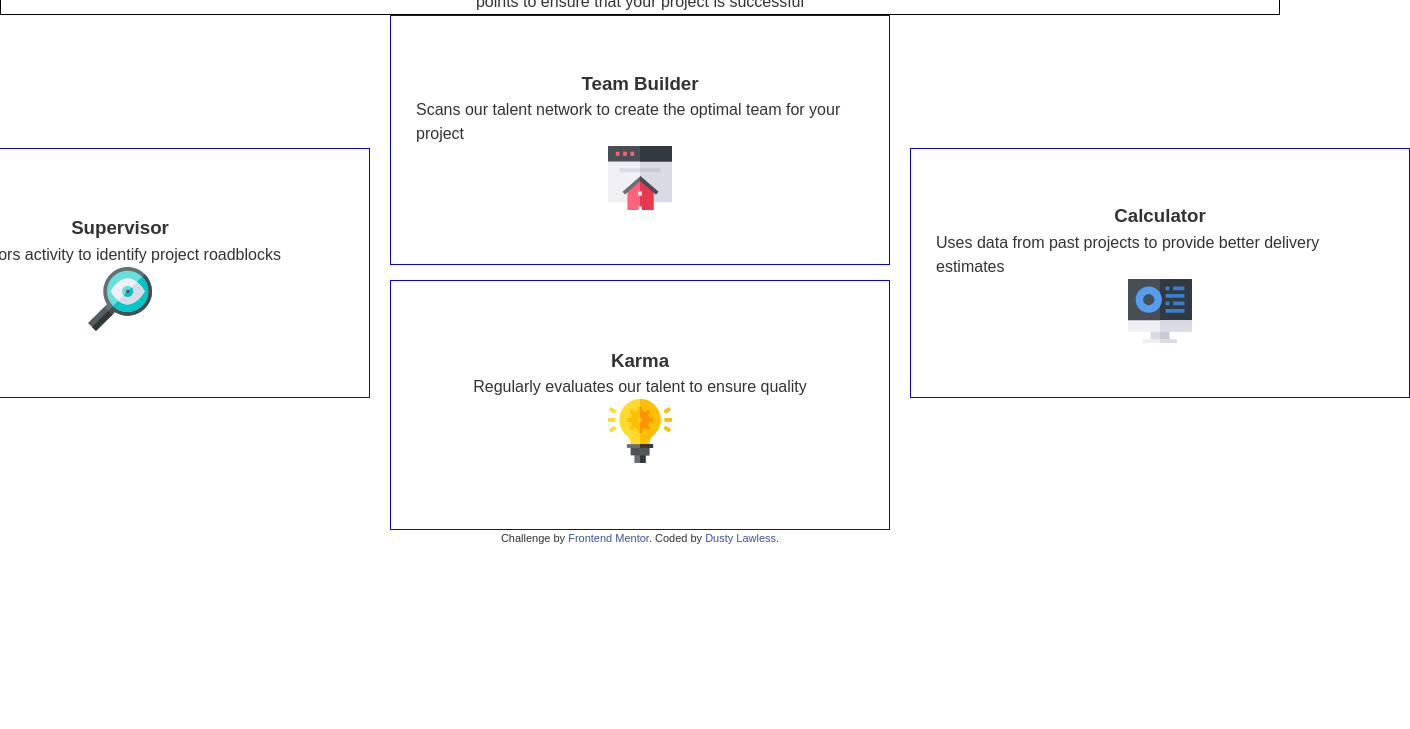
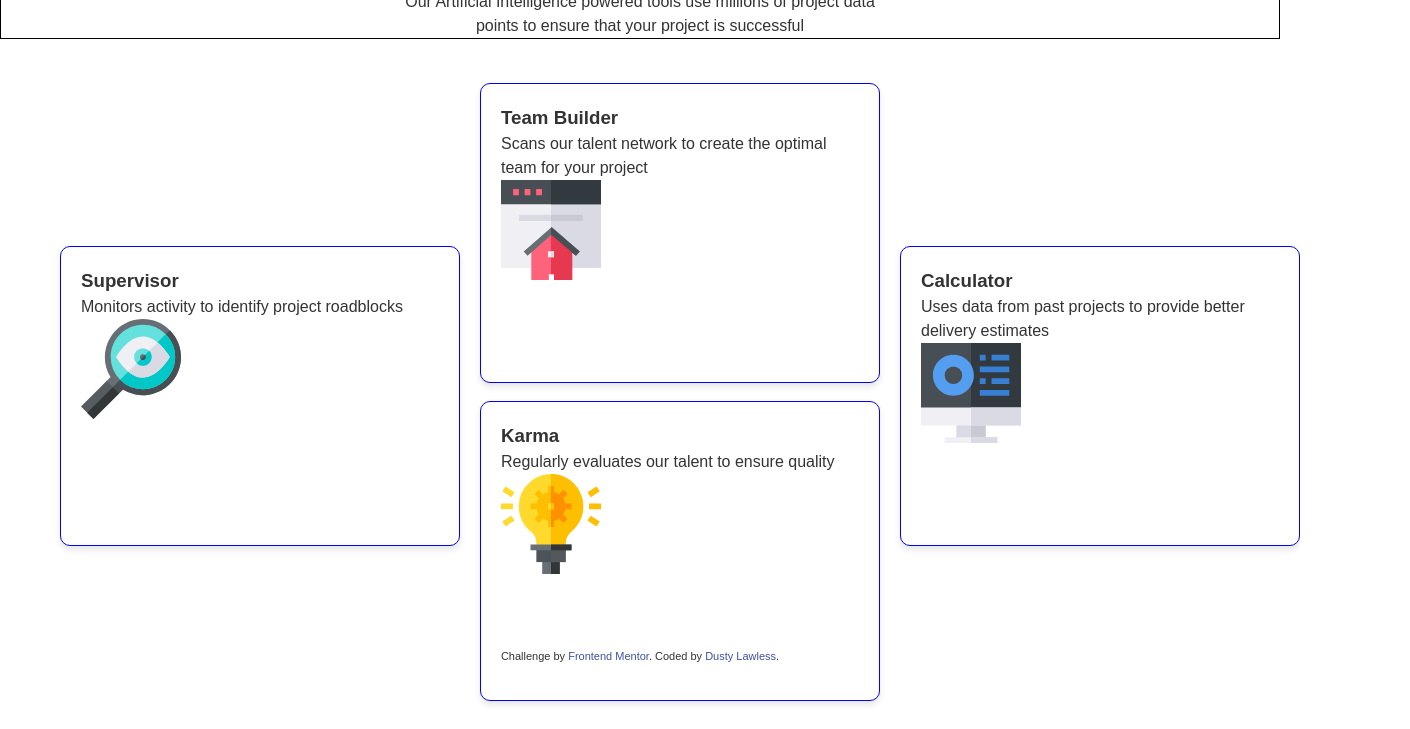
Before and after one commit to djlaw90/four-card-feature-section, a plain HTML site: page index.html in a window 1280 px wide. Shown: the part 119-848 px from the top of the page, 1410 px wide, since content can reach past the window. Before the commit the page ends 800 px from the top, so only its background shows below. Drawn offline with Linux system fonts and the light colour scheme.

Commit message:
switched to grid solution

```diff
--- a/index.html
+++ b/index.html
@@ -26,42 +26,38 @@
       </header>
 
       <div class="card-container">
-
         <div class="column">
-        <section class="card" id="supervisor">
+          <article class="card center" id="supervisor">
             <h3>Supervisor</h3>
             <p>Monitors activity to identify project roadblocks</p>
             <img src="./images/icon-supervisor.svg" alt="Supervisor icon">
-        </section>
+          </article>
+        </div>
+        <div class="column">
+          <article class="card" id="team-builder">
+            <h3>Team Builder</h3>
+            <p>Scans our talent network to create the optimal team for your project</p>
+            <img src="./images/icon-team-builder.svg" alt="Team Builder icon">
+          </article>
+
+          <article class="card" id="karma">
+            <h3>Karma</h3>
+            <p>Regularly evaluates our talent to ensure quality</p>
+            <img src="./images/icon-karma.svg" alt="Karma icon">
+          </article>
         </div>
 
         <div class="column">
-        <section class="card" id="team-builder">
-          <h3>Team Builder</h3>
-          <p>Scans our talent network to create the optimal team for your project</p>
-          <img src="./images/icon-team-builder.svg" alt="Team Builder icon">
-        </section>
-
-        <section class="card" id="karma">
-          <h3>Karma</h3>
-          <p>Regularly evaluates our talent to ensure quality</p>
-          <img src="./images/icon-karma.svg" alt="Karma icon">
-        </section>
-      </div>
-
-      <div class="column">
-        <section class="card" id="calculator">
+          <article class="card center" id="calculator">
             <h3>Calculator</h3>
             <p>Uses data from past projects to provide better delivery estimates</p>
             <img src="./images/icon-calculator.svg" alt="Calculator">
-        </section>
+          </article>
         </div>
+
 
       </div>
     </main>
-
-
-
     <footer>
       <p class="attribution">
         Challenge by <a href="https://www.frontendmentor.io?ref=challenge" target="_blank">Frontend Mentor</a>.
--- a/styles.css
+++ b/styles.css
@@ -1,14 +1,14 @@
 html, body {
-    height: 100vh;
+    height: 100%;
     display: flex;
     flex-direction: column;
 }
-
 header {
     display: flex;
     flex-direction: column;
     border: 1px solid black;
     align-items: center;
+    margin: 3vh 0 3vh 0;
 }
 
 header p {
@@ -16,34 +16,53 @@ header p {
     text-align: center;
 }
 
-section {
+article {
     border: 1px solid blue;
 }
 
 .card {
-    display: flex;
-    align-items: center;
-    flex-direction: column;
-    justify-content: center;
-    width: 500px;
-    height: 250px;
-    padding: 25px;
+    background: white;
+    padding: 20px;
+    border-radius: 10px;
+    box-shadow: 0 4px 6px rgba(0, 0, 0, 0.1);
+    min-width: 400px;
+    min-height: 300px;
+    max-height: 300px;
+}
+
+.card img {
+    width: 100px;
 }
 
 .card-container {
-    display: flex;
-    justify-content: center;
+    display: grid;
+    grid-template-columns: repeat(3, 1fr);
     gap: 20px;
+    max-width: 1200px;
+    margin: auto;
+    padding: 20px;
+    height: 80%;
 }
 
+.card.center {
+    align-self: center;
+  }
+
+
 .column {
-    display: flex;
-    flex-direction: column;
-    gap: 15px;
-    justify-content: space-around;
+    display: grid;
+    gap: 10px;
 }
 
-
+footer {
+    position: absolute;
+    bottom: 0;
+    left: 0;
+    width: 100%;
+    height: 50px;
+    text-align: center;
+    line-height: 50px;
+}
 
 .attribution { font-size: 11px; text-align: center; }
 .attribution a { color: hsl(228, 45%, 44%); }
```
Lines whose indentation alone changed are shown as unchanged.
